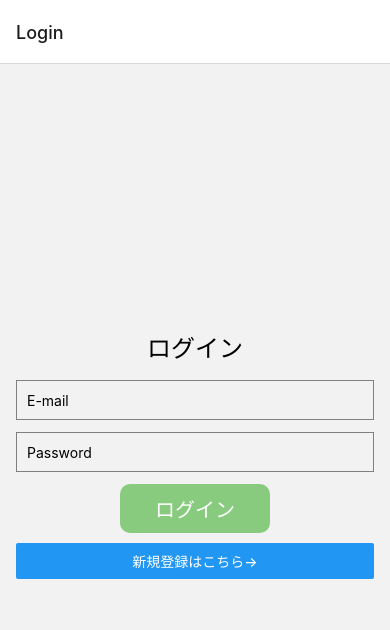
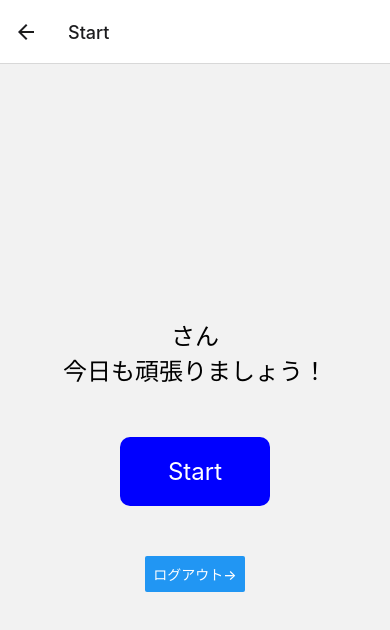
Before and after one commit to shotarai/n-back, a React Native app in the folder nback_app/: screen /Start in a window 390 px wide. Shown: the top 630 px of the page. Built offline with nearby package versions, Linux system fonts and the light colour scheme; no server answers.

Commit message:
スタート画面の作成

```diff
--- a/nback_app/App.tsx
+++ b/nback_app/App.tsx
@@ -3,6 +3,7 @@ import { NavigationContainer } from "@react-navigation/native";
 import { createNativeStackNavigator } from "@react-navigation/native-stack";
 import { Text, View, StyleSheet } from "react-native";
 import LoginScreen from "./screens/LoginScreen";
+import StartScreen from "./screens/StartScreen";
 import PlayScreen from "./screens/PlayScreen";
 import RegisterScreen from "./screens/RegisterScreen";
 import { onAuthStateChanged } from "firebase/auth";
@@ -10,6 +11,7 @@ import { auth } from "./firebase";
 
 export type StackParamList = {
   Login: undefined;
+  Start: undefined;
   Play: undefined;
   Register: undefined;
 };
@@ -60,6 +62,14 @@ export default function App() {
             }}
           />
           <Stack.Screen
+            name="Start"
+            component={StartScreen}
+            options={{
+              headerBackVisible: false,
+              gestureEnabled: false,
+            }}
+          />
+          <Stack.Screen
             name="Play"
             component={PlayScreen}
             options={{
--- a/nback_app/screens/LoginScreen.tsx
+++ b/nback_app/screens/LoginScreen.tsx
@@ -18,7 +18,6 @@ import {
 import type { StackParamList } from "../App";
 import { useNavigation } from "@react-navigation/native";
 import { StackNavigationProp } from "@react-navigation/stack";
-import AsyncStorage from "@react-native-async-storage/async-storage";
 
 const LoginScreen: React.FC = () => {
   type homeScreenProp = StackNavigationProp<StackParamList>;
@@ -60,7 +59,7 @@ const LoginScreen: React.FC = () => {
     onAuthStateChanged(auth, (user: User | null) => {
       if (user) {
         if (user.emailVerified == true) {
-          navigation.navigate("Play");
+          navigation.navigate("Start");
         }
       }
     })
@@ -80,7 +79,7 @@ const LoginScreen: React.FC = () => {
         if (user.emailVerified == true) {
           // saveData('email', email);
           // saveData('password', password);
-          navigation.navigate("Play");
+          navigation.navigate("Start");
         } else {
           Alert.alert("メールの認証がされていません");
           navigation.navigate("Login");
--- a/nback_app/screens/PlayScreen.tsx
+++ b/nback_app/screens/PlayScreen.tsx
@@ -1,8 +1,6 @@
 import { StackNavigationProp } from "@react-navigation/stack";
 import React, { useState, useEffect } from "react";
 import {
-  Alert,
-  Button,
   View,
   Text,
   TouchableOpacity,
@@ -14,16 +12,18 @@ import { db, auth } from "../firebase";
 import { doc, setDoc } from "firebase/firestore";
 
 const PlayScreen: React.FC = () => {
-  const [startBool, setStartBool] = useState(true);
   const [checkBool, setCheckBool] = useState(true);
   const [canResume, setCanResume] = useState(true);
   const [endUp, setEndUp] = useState(true);
   const [timeList, setTimeList] = useState<number[]>([]);
+  const [correctList, setCorrectList] = useState<number[]>([]);
   const [letterList, setLetterList] = useState<string[]>(["", "", ""]);
   const [randomLetter, setRandomLetter] = useState("");
   const [displayCount, setDisplayCount] = useState(0);
-  const [collectCount, setCollectCount] = useState(0);
+  const [correctCount, setCorrectCount] = useState(0);
   const [startTime, setStartTime] = useState(0);
+  const n = 3;
+  const all_questions = 20;
   // const alphabet = "ABCDEFGHIJKLMNOPQRSTUVWXYZ";
   const alphabet = "ABCDEFGHI";
 
@@ -31,22 +31,22 @@ const PlayScreen: React.FC = () => {
   const navigation = useNavigation<homeScreenProp>();
 
   const RandomAlphabet = () => {
-    if (!checkBool || displayCount === 23) {
+    if (!checkBool || displayCount === all_questions + n + 1) {
       return;
     }
     const randomIndex = Math.floor(Math.random() * alphabet.length);
     setRandomLetter(alphabet[randomIndex]);
     setLetterList((prevList) => {
-      const updatedList = [...prevList, randomLetter].slice(-3);
+      const updatedList = [...prevList, randomLetter].slice(-(n+1));
       return updatedList;
     });
     setDisplayCount(displayCount + 1);
-    if (displayCount <= 2) {
+    if (displayCount <= n) {
       setTimeout(() => {
         setRandomLetter("");
       }, 1500);
     }
-    if (displayCount >= 3) {
+    if (displayCount >= n + 1) {
       setCheckBool(false);
       setCanResume(false);
       setStartTime(performance.now());
@@ -57,7 +57,10 @@ const PlayScreen: React.FC = () => {
     const endTime = performance.now();
     const timeDifference = (endTime - startTime) / 1000;
     if (letterList[0] === str) {
-      setCollectCount(collectCount + 1);
+      setCorrectCount(correctCount + 1);
+      setCorrectList((prevList) => [...prevList, 1])
+    }else{
+      setCorrectList((prevList) => [...prevList, 0])
     }
     setCheckBool(true);
     setCanResume(true);
@@ -65,7 +68,7 @@ const PlayScreen: React.FC = () => {
   };
 
   useEffect(() => {
-    if (displayCount <= 3) {
+    if (displayCount <= n + 1) {
       const intervalIdBefore = setInterval(() => {
         RandomAlphabet();
       }, 2000);
@@ -86,7 +89,7 @@ const PlayScreen: React.FC = () => {
 
   useEffect(() => {
     //最初に表示させる4個のアルファベットを除外して20問解かせるため
-    if (displayCount === 23) {
+    if (displayCount === all_questions + n + 1) {
       setEndUp(false);
     }
   }, [timeList]);
@@ -107,7 +110,9 @@ const PlayScreen: React.FC = () => {
     const formattedDate = formatDateToCustomString(currentDate);
     const newData = {
       [formattedDate]: {
-        正解率: `${collectCount}/${displayCount - 3}`,
+        正解数: correctCount,
+        解答数: displayCount - n - 1,
+        正答遷移: correctList,
         解答時間: timeList,
       },
     };
@@ -125,39 +130,10 @@ const PlayScreen: React.FC = () => {
     navigation.navigate("Login");
   };
 
-  // ログアウトボタンが押されたときの処理
-  const handleLogout = async () => {
-    try {
-      await auth.signOut();
-    } catch (error) {
-      Alert.alert("ログアウト中にエラーが起きました");
-    }
-  };
-
   return (
     <View style={styles.container}>
       {endUp ? (
-        startBool ? (
-          <View style={styles.container}>
-            <Text style={styles.text}>{auth.currentUser?.email}さん</Text>
-            <Text style={[styles.text, { marginBottom: 50 }]}>
-              今日も頑張りましょう！
-            </Text>
-            <TouchableOpacity
-              style={[styles.button, { marginBottom: 50 }]}
-              onPress={() => setStartBool(false)}
-            >
-              <Text style={styles.buttonText}>Start</Text>
-            </TouchableOpacity>
-            <Button
-              title="ログアウト→"
-              onPress={() => {
-                handleLogout();
-                navigation.navigate("Login");
-              }}
-            />
-          </View>
-        ) : checkBool ? (
+         checkBool ? (
           <View style={styles.container}>
             <Text style={[styles.randomLetter, { marginTop: -80 }]}>
               {randomLetter}
@@ -165,8 +141,7 @@ const PlayScreen: React.FC = () => {
           </View>
         ) : (
           <View style={styles.container}>
-            <Text style={styles.text}>{letterList}, {collectCount}</Text>
-            <Text style={styles.text}>2つ前のアルファベットは？</Text>
+            <Text style={styles.text}>{n}つ前のアルファベットは？</Text>
             <View style={styles.buttonContainer}>
               <View style={styles.row}>
                 <TouchableOpacity
@@ -235,7 +210,7 @@ const PlayScreen: React.FC = () => {
         <View style={styles.container}>
           <Text style={styles.text}>結果</Text>
           <Text style={styles.text}>
-            {collectCount}/{displayCount - 3}
+            {correctCount}/{displayCount - n - 1}
           </Text>
           <TouchableOpacity
             style={[styles.button, { marginTop: 50 }]}
@@ -264,8 +239,6 @@ const styles = StyleSheet.create({
   buttonContainer: {
     flexDirection: "column",
     flexWrap: "wrap",
-    alignItems: "center",
-    alignContent: "center",
     width: "80%", // ボタンの幅を調整
     height: "80%", // ボタンの高さを調整
     margin: 10, // コンテナ全体の余白を調整
@@ -274,12 +247,11 @@ const styles = StyleSheet.create({
   row: {
     flexDirection: "row",
     width: "100%", // 1行全体の幅を調整
-    justifyContent: "center",
   },
   button2: {
     width: 100, // ボタンの幅
-    height: 60, // ボタンの高さ
-    margin: 5, // ボタン間の余白を調整
+    height: 100, // ボタンの高さ
+    margin: 8, // ボタン間の余白を調整
     justifyContent: "center",
     alignItems: "center",
     backgroundColor: "blue", // ボタンの背景色
--- /dev/null
+++ b/nback_app/screens/StartScreen.tsx
@@ -0,0 +1,77 @@
+import { StackNavigationProp } from "@react-navigation/stack";
+import React from "react";
+import {
+  Alert,
+  Button,
+  View,
+  Text,
+  TouchableOpacity,
+  StyleSheet,
+} from "react-native";
+import { useNavigation } from "@react-navigation/native";
+import type { StackParamList } from "../App";
+import { auth } from "../firebase";
+
+const StartScreen: React.FC = () => {
+    type homeScreenProp = StackNavigationProp<StackParamList>;
+    const navigation = useNavigation<homeScreenProp>();
+
+    // ログアウトボタンが押されたときの処理
+    const handleLogout = async () => {
+      try {
+        await auth.signOut();
+      } catch (error) {
+        Alert.alert("ログアウト中にエラーが起きました");
+      }
+    };
+
+    return (
+      <View style={styles.container}>
+        <View style={styles.container}>
+          <Text style={styles.text}>{auth.currentUser?.email}さん</Text>
+          <Text style={[styles.text, { marginBottom: 50 }]}>
+            今日も頑張りましょう！
+          </Text>
+          <TouchableOpacity
+            style={[styles.button, { marginBottom: 50 }]}
+            onPress={() => navigation.navigate("Play")}
+          >
+            <Text style={styles.buttonText}>Start</Text>
+          </TouchableOpacity>
+          <Button
+            title="ログアウト→"
+            onPress={() => {
+              handleLogout();
+              navigation.navigate("Login");
+            }}
+          />
+        </View>
+      </View>
+    );
+  };
+
+  const styles = StyleSheet.create({
+    container: {
+      flex: 1,
+      justifyContent: "center",
+      alignItems: "center",
+    },
+    button: {
+      backgroundColor: "blue",
+      padding: 20,
+      borderRadius: 10,
+      width: 150,
+    },
+    buttonText: {
+      color: "white",
+      fontSize: 24,
+      textAlign: "center",
+    },
+    text: {
+      color: "black",
+      fontSize: 24,
+      textAlign: "center",
+    },
+  });
+
+  export default StartScreen;
```
